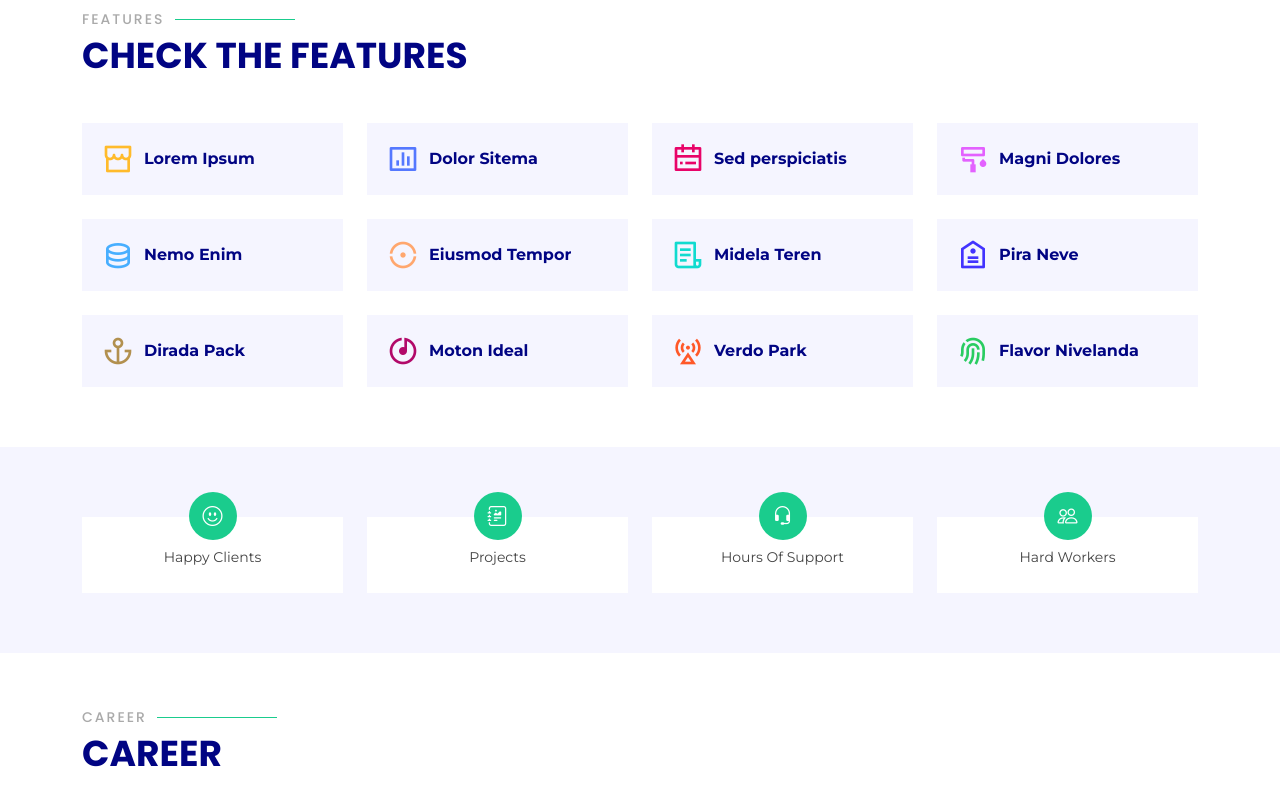
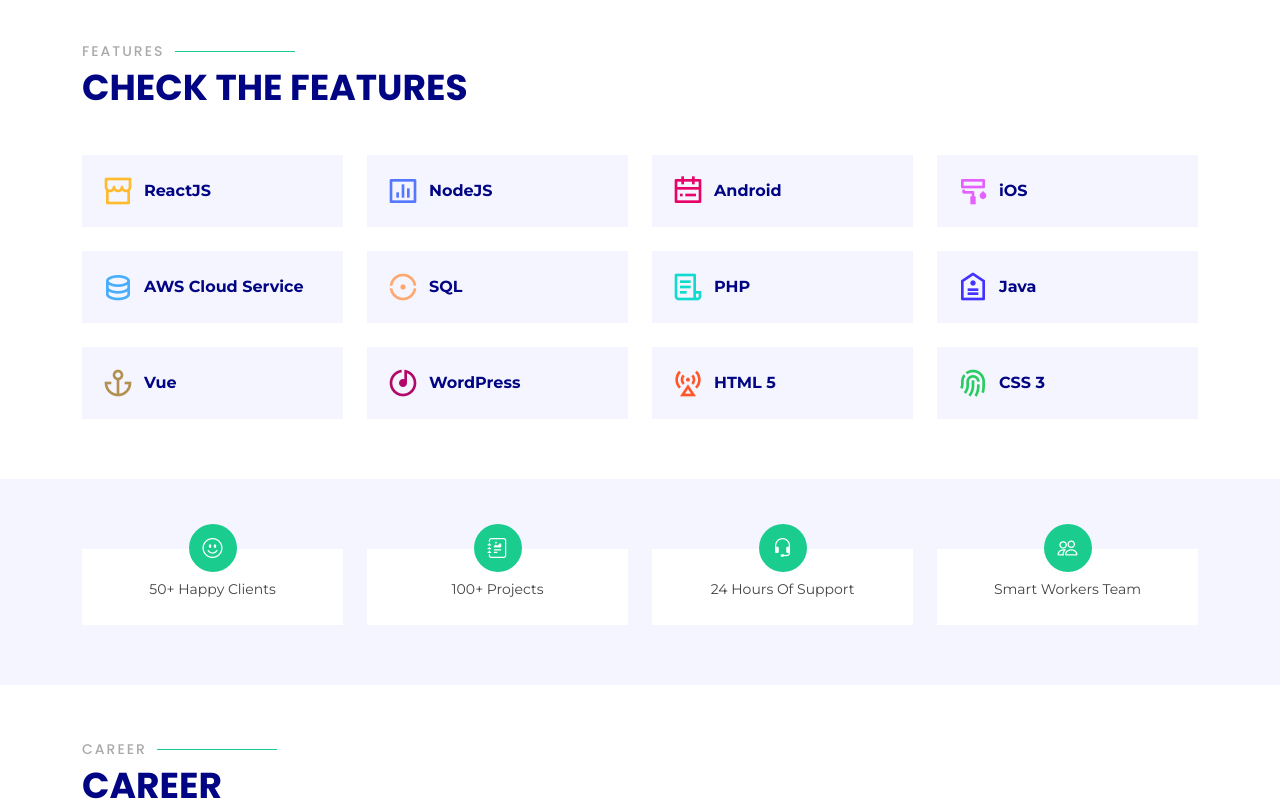
Before and after one commit to softwill-technology/compony-website, a plain HTML site: page index.html in a window 1280 px wide. Shown: the part 1563-2363 px from the top of the page. Drawn offline with nearby package versions, Linux system fonts and the light colour scheme.

Commit message:
Static data added

```diff
--- a/index.html
+++ b/index.html
@@ -111,11 +111,12 @@
             class="col-xl-7 col-lg-6 icon-boxes d-flex flex-column align-items-stretch justify-content-center py-5 px-lg-5"
             data-aos="fade-left">
             <h3>Get to know about us and relive our journey</h3>
+            <h5 style="text-align:center;"><b> We are the change</b></h5>
             <p>
               To transform the india educational system into the digital world. The softwill
               family believes in action, progress, and growth. The young startup has
               achieved several milestones in its active years till now, but nothing keeps us
-              from seeking more and more. We aim to break all digital educational system We
+              from seeking more and more. We aim to break all digital educational system. We
               believe that an open work culture can bring in transparency, boost innovation,
               and develop empathy for every professional. Our open work culture helps us
               truly harness every individual’s potential and skills.
@@ -162,73 +163,73 @@
           <div class="col-lg-3 col-md-4">
             <div class="icon-box" data-aos="zoom-in" data-aos-delay="50">
               <i class="ri-store-line" style="color: #ffbb2c;"></i>
-              <h3><a href="">Lorem Ipsum</a></h3>
+              <h3><a href="">ReactJS</a></h3>
             </div>
           </div>
           <div class="col-lg-3 col-md-4 mt-4 mt-md-0">
             <div class="icon-box" data-aos="zoom-in" data-aos-delay="100">
               <i class="ri-bar-chart-box-line" style="color: #5578ff;"></i>
-              <h3><a href="">Dolor Sitema</a></h3>
+              <h3><a href="">NodeJS</a></h3>
             </div>
           </div>
           <div class="col-lg-3 col-md-4 mt-4 mt-md-0">
             <div class="icon-box" data-aos="zoom-in" data-aos-delay="150">
               <i class="ri-calendar-todo-line" style="color: #e80368;"></i>
-              <h3><a href="">Sed perspiciatis</a></h3>
+              <h3><a href="">Android</a></h3>
             </div>
           </div>
           <div class="col-lg-3 col-md-4 mt-4 mt-lg-0">
             <div class="icon-box" data-aos="zoom-in" data-aos-delay="200">
               <i class="ri-paint-brush-line" style="color: #e361ff;"></i>
-              <h3><a href="">Magni Dolores</a></h3>
+              <h3><a href="">iOS</a></h3>
             </div>
           </div>
           <div class="col-lg-3 col-md-4 mt-4">
             <div class="icon-box" data-aos="zoom-in" data-aos-delay="250">
               <i class="ri-database-2-line" style="color: #47aeff;"></i>
-              <h3><a href="">Nemo Enim</a></h3>
+              <h3><a href="">AWS Cloud Service</a></h3>
             </div>
           </div>
           <div class="col-lg-3 col-md-4 mt-4">
             <div class="icon-box" data-aos="zoom-in" data-aos-delay="300">
               <i class="ri-gradienter-line" style="color: #ffa76e;"></i>
-              <h3><a href="">Eiusmod Tempor</a></h3>
+              <h3><a href="">SQL</a></h3>
             </div>
           </div>
           <div class="col-lg-3 col-md-4 mt-4">
             <div class="icon-box" data-aos="zoom-in" data-aos-delay="350">
               <i class="ri-file-list-3-line" style="color: #11dbcf;"></i>
-              <h3><a href="">Midela Teren</a></h3>
+              <h3><a href="">PHP</a></h3>
             </div>
           </div>
           <div class="col-lg-3 col-md-4 mt-4">
             <div class="icon-box" data-aos="zoom-in" data-aos-delay="400">
               <i class="ri-price-tag-2-line" style="color: #4233ff;"></i>
-              <h3><a href="">Pira Neve</a></h3>
+              <h3><a href="">Java</a></h3>
             </div>
           </div>
           <div class="col-lg-3 col-md-4 mt-4">
             <div class="icon-box" data-aos="zoom-in" data-aos-delay="450">
               <i class="ri-anchor-line" style="color: #b2904f;"></i>
-              <h3><a href="">Dirada Pack</a></h3>
+              <h3><a href="">Vue</a></h3>
             </div>
           </div>
           <div class="col-lg-3 col-md-4 mt-4">
             <div class="icon-box" data-aos="zoom-in" data-aos-delay="500">
               <i class="ri-disc-line" style="color: #b20969;"></i>
-              <h3><a href="">Moton Ideal</a></h3>
+              <h3><a href="">WordPress</a></h3>
             </div>
           </div>
           <div class="col-lg-3 col-md-4 mt-4">
             <div class="icon-box" data-aos="zoom-in" data-aos-delay="550">
               <i class="ri-base-station-line" style="color: #ff5828;"></i>
-              <h3><a href="">Verdo Park</a></h3>
+              <h3><a href="">HTML 5</a></h3>
             </div>
           </div>
           <div class="col-lg-3 col-md-4 mt-4">
             <div class="icon-box" data-aos="zoom-in" data-aos-delay="600">
               <i class="ri-fingerprint-line" style="color: #29cc61;"></i>
-              <h3><a href="">Flavor Nivelanda</a></h3>
+              <h3><a href="">CSS 3</a></h3>
             </div>
           </div>
         </div>
@@ -247,7 +248,7 @@
               <i class="bi bi-emoji-smile"></i>
               <span data-purecounter-start="0" data-purecounter-end="232" data-purecounter-duration="1"
                 class="purecounter"></span>
-              <p>Happy Clients</p>
+              <p>50+ Happy Clients</p>
             </div>
           </div>
 
@@ -256,7 +257,7 @@
               <i class="bi bi-journal-richtext"></i>
               <span data-purecounter-start="0" data-purecounter-end="521" data-purecounter-duration="1"
                 class="purecounter"></span>
-              <p>Projects</p>
+              <p>100+ Projects</p>
             </div>
           </div>
 
@@ -265,7 +266,7 @@
               <i class="bi bi-headset"></i>
               <span data-purecounter-start="0" data-purecounter-end="1463" data-purecounter-duration="1"
                 class="purecounter"></span>
-              <p>Hours Of Support</p>
+              <p>24 Hours Of Support</p>
             </div>
           </div>
 
@@ -274,7 +275,7 @@
               <i class="bi bi-people"></i>
               <span data-purecounter-start="0" data-purecounter-end="15" data-purecounter-duration="1"
                 class="purecounter"></span>
-              <p>Hard Workers</p>
+              <p>Smart Workers Team</p>
             </div>
           </div>
 
```
Also changed, not shown: assets/img/favicon.png (deleted).
